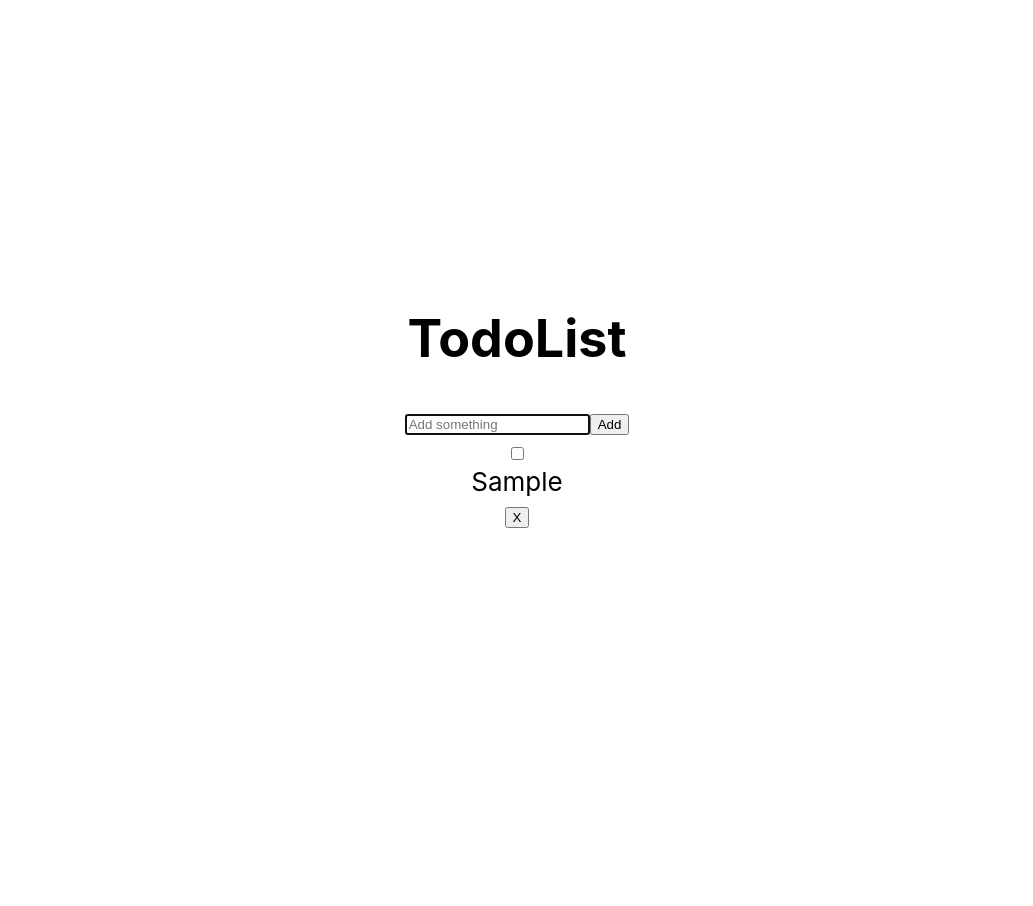
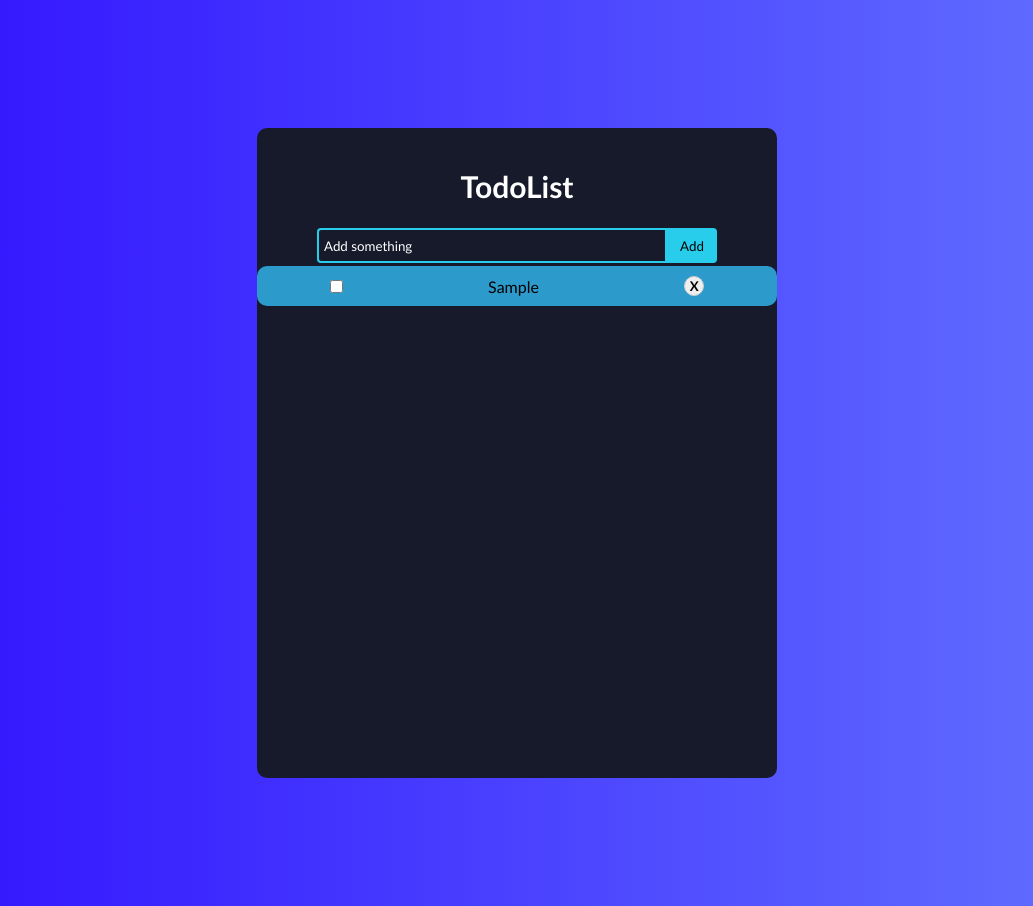
Before and after one commit to Jcheahh/TodoList-old, a React (Create React App) app: page / in a window 1280 px wide. Both pictures are taken after typing "Sample" into the empty fields and a click on the button "Add". Shown: the whole page, without its empty margins (123-1156 px from the left). Before the commit the page ends 800 px from the top, so only its background shows below. Built offline with nearby package versions, Linux system fonts and the light colour scheme.

Commit message:
TodoList with CSS

```diff
--- a/src/App.css
+++ b/src/App.css
@@ -1,38 +1,88 @@
-.App {
-  text-align: center;
+* {
+  box-sizing: border-box;
+  margin: 0;
+  padding: 0;
+  font-family: 'Trebuchet MS', 'Lucida Sans Unicode', 'Lucida Grande',
+    'Lucida Sans', Arial, sans-serif;
 }
 
-.App-logo {
-  height: 40vmin;
-  pointer-events: none;
+body {
+  background: linear-gradient(
+    90deg,
+    rgba(48, 16, 255, 1) 0%,
+    rgba(100, 115, 255, 1) 100%
+  );
 }
 
-@media (prefers-reduced-motion: no-preference) {
-  .App-logo {
-    animation: App-logo-spin infinite 20s linear;
-  }
+.App {
+  display: flex;
+  flex-direction: column;
+  justify-content: flex-start;
+  width: 520px;
+  min-height: 650px;
+  background: #161a2b;
+  text-align: center;
+  margin: 128px auto;
+  border-radius: 10px;
+  padding-bottom: 32px;
+  padding-top: 40px;
 }
 
-.App-header {
-  background-color: #ffffff;
-  min-height: 100vh;
-  display: flex;
-  flex-direction: column;
-  align-items: center;
-  justify-content: center;
-  font-size: calc(10px + 2vmin);
-  color: rgb(0, 0, 0);
+.complete {
+  text-decoration: line-through;
+  color: #ccc;
 }
 
-.App-link {
-  color: #61dafb;
+.todo {
+  position: relative;
+  display: flex;
+  justify-content: space-around;
+  align-items: center;
+  height: 40px;
+  background: #2d9acc;
+  border-radius: 10px;
+  margin-top: 3px;
 }
 
-@keyframes App-logo-spin {
-  from {
-    transform: rotate(0deg);
-  }
-  to {
-    transform: rotate(360deg);
-  }
+.todo-form {
+  margin-top: 15px;
+  border: 2px solid #28cdeb;
+  width: 350px;
+  height: 35px;
+  outline: none;
+  border-radius: 4px 0 0 4px;
+  padding-left: 5px;
+  background: transparent;
+  color: #fff;
 }
+
+.todo-form::placeholder {
+  color: #fff;
+}
+
+.todo-form-button {
+  height: 35px;
+  width: 50px;
+  background: #28cdeb;
+  border: none;
+  border-radius: 0 4px 4px 0;
+  cursor: pointer;
+
+}
+
+.todo-button {
+  position: relative;
+  width: 20px;
+  height: 20px;
+  border: 1px solid #ccc;
+  color: rgb(0, 0, 0);
+  font-weight: bold;
+  cursor: pointer;
+  border-radius: 50%;
+}
+
+.todo-list {
+  color: #fff;
+  height: 45px;
+  font-size: 30px;
+}
--- a/src/App.js
+++ b/src/App.js
@@ -1,15 +1,11 @@
-import React, { useState } from 'react';
+import React from 'react';
 import './App.css';
 import TodoList from './component/TodoList';
 
 function App() {
-  const [todo, setTodo] = useState([]);
-
   return (
     <div className="App">
-      <header className="App-header">
         <TodoList  />
-      </header>
     </div>
   );
 }
--- a/src/component/Todo.js
+++ b/src/component/Todo.js
@@ -2,12 +2,13 @@ import React from 'react';
 
 function Todo({ todos, completeTodo, removeTodo }) {
   return todos.map(todo => (
-    <div>
-      <div><input type="checkbox" onClick={() => completeTodo(todo.id)} /></div>
+    <div className={todo.isComplete ? 'todo complete' : 'todo'}>
+      <input type="checkbox" onClick={() => completeTodo(todo.id)} />
       <div>{todo.task}</div>
-      <button onClick={() => removeTodo(todo.id)}>X</button>
+      <button className="todo-button" onClick={() => removeTodo(todo.id)}>X</button>
     </div>
-  )
-  );}
+    )
+  );
+}
 
 export default Todo;
--- a/src/component/TodoForm.js
+++ b/src/component/TodoForm.js
@@ -28,13 +28,14 @@ function TodoForm(props) {
       <form onSubmit={handleSumbit}>
           <input
             name="task"
+            className="todo-form"
             type="text"
             value={todo}
             placeholder='Add something'
             onChange={handleChange}
             ref={inputRef}
             />
-          <button type="submit" >Add</button>
+          <button type="submit" className="todo-form-button">Add</button>
       </form>
   )
 }
--- a/src/component/TodoList.js
+++ b/src/component/TodoList.js
@@ -31,7 +31,7 @@ function TodoList() {
 
     return (
         <div>
-            <h1>TodoList</h1>
+            <h1 className="todo-list">TodoList</h1>
             <TodoForm onSubmit={addTodo} />
             <Todo todos={todos} completeTodo={completeTodo} removeTodo={removeTodo} />
         </div>
```
